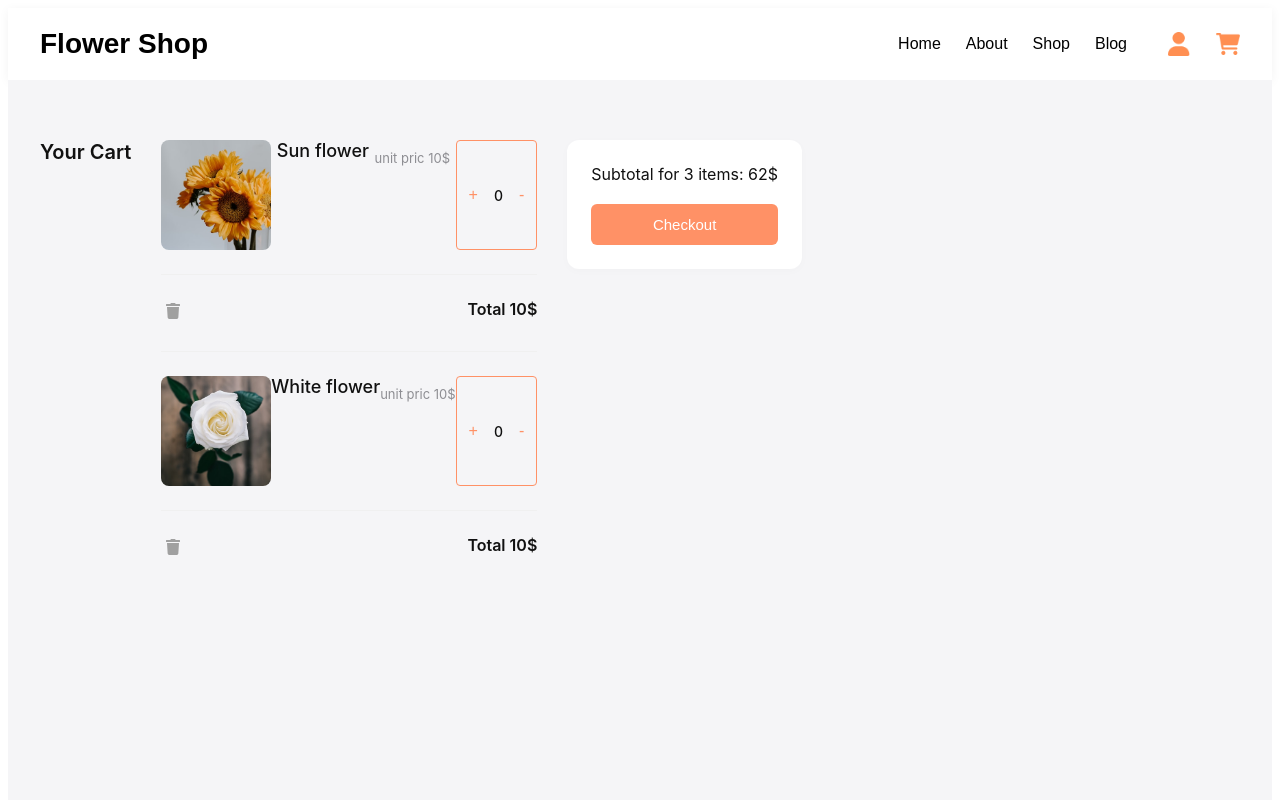
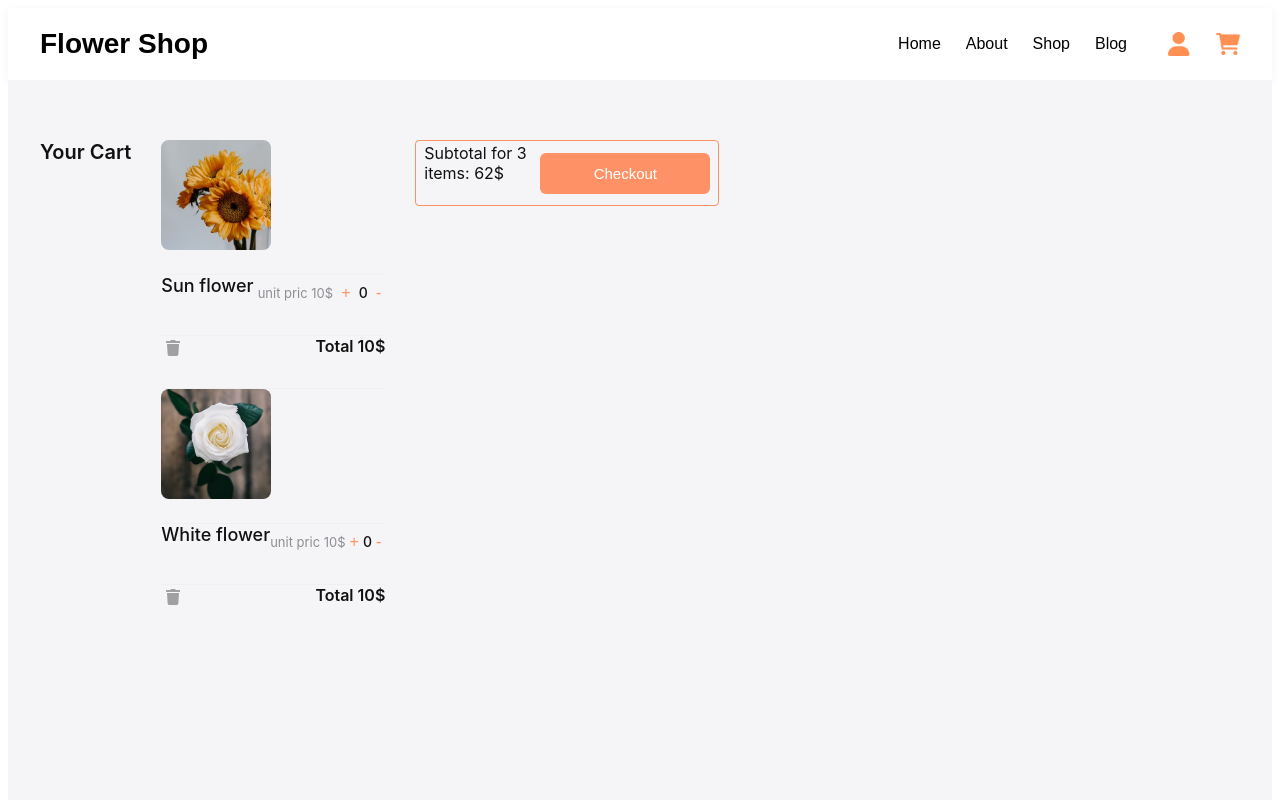
Before and after one commit to dilshodmahmaraimov22-ux/Flowers, a React (Vite) app: page /shop in a window 1280 px wide. Shown: the top 800 px of the page. Built offline with nearby package versions, Linux system fonts and the light colour scheme.

Commit message:
edit qilindi

```diff
--- a/src/Components/Cart/Cart/Cart.css
+++ b/src/Components/Cart/Cart/Cart.css
@@ -42,7 +42,6 @@
   margin: 0;
   display: flex;
   flex-direction: column;
-  gap: 24px;
 }
 
 /* Mahsulot qatort karkasi */
--- a/src/Components/Cart/Cart/Cart.jsx
+++ b/src/Components/Cart/Cart/Cart.jsx
@@ -6,6 +6,7 @@ import { FaTrash } from 'react-icons/fa'
 
 const Cart = () => {
     const [count, setCount] = useState(0);
+    const [sount, setSount] = useState(0);
 
 
   return (
@@ -17,28 +18,28 @@ const Cart = () => {
                 <ul className='cart__list'>
                     <li className='cart__item'>
                         <img className='cart__img' src={cart1} alt="" />
+                    </li>
+                    <li className='cart__item'>
                         <h1 className='cart__name'>Sun flower</h1>
                         <p className='cart__text'>unit pric 10$</p>
-                        <li className='cart__item2'>
-                            <button onClick={()=>setCount(count + 1)} className='cart__btn'>+</button>
-                            <h1 className='cart__count'>{count}</h1>
-                            <button onClick={()=>setCount(count - 1)} className='cart__btn'>-</button>
-                        </li>
+                        <button onClick={()=>setCount(count + 1)} className='cart__btn'>+</button>
+                        <h1 className='cart__count'>{count}</h1>
+                        <button onClick={()=>setCount(count - 1)} className='cart__btn'>-</button>
                     </li>
                     <li className='cart__item'>
-                        <button onClick={()=>handleDelete(index)} className='cart__trash'><FaTrash/></button>
+                        <button className='cart__trash'><FaTrash/></button>
                         <h1 className='cart__total'>Total 10$</h1>
                     </li>
 
                     <li className='cart__items'>
                         <img className='cart__img' src={cart2} alt="" />
+                    </li>
+                    <li className='cart__items'>
                         <h1 className='cart__name'>White flower</h1>
                         <p className='cart__text'>unit pric 10$</p>
-                        <li className='cart__item3'>
-                            <button onClick={()=>setCount(count + 1)} className='cart__btn'>+</button>
-                            <h1 className='cart__count'>{count}</h1>
-                            <button onClick={()=>setCount(count - 1)} className='cart__btn'>-</button>
-                        </li>
+                        <button onClick={()=>setSount(sount + 1)} className='cart__btn'>+</button>
+                        <h1 className='cart__count'>{sount}</h1>
+                        <button onClick={()=>setSount(sount - 1)} className='cart__btn'>-</button>
                     </li>
                     <li className='cart__items'>
                         <button className='cart__trash'><FaTrash/></button>
@@ -46,7 +47,7 @@ const Cart = () => {
                     </li>
                 </ul>
                 <ul className='cart__list'>
-                    <li className='cart__item4'>
+                    <li className='cart__item2'>
                         <h1 className='cart__title2'>Subtotal for 3 items: 62$</h1>
                         <button className='cart__check'>Checkout</button>
                     </li>
```
